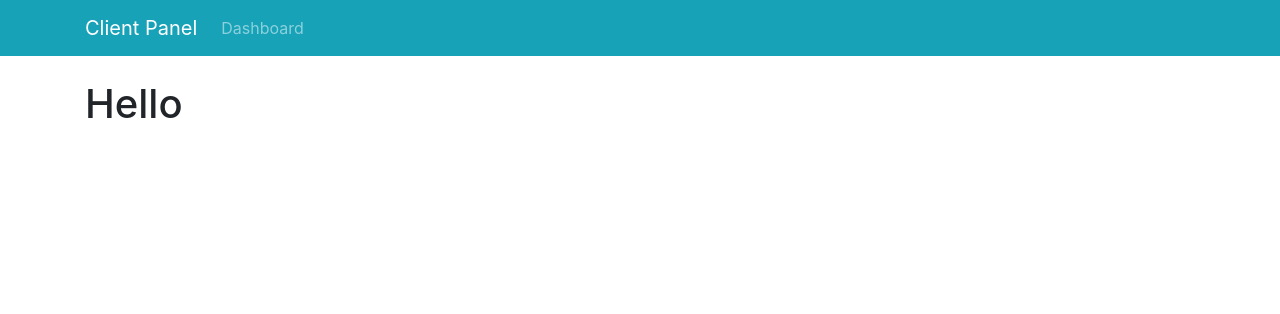
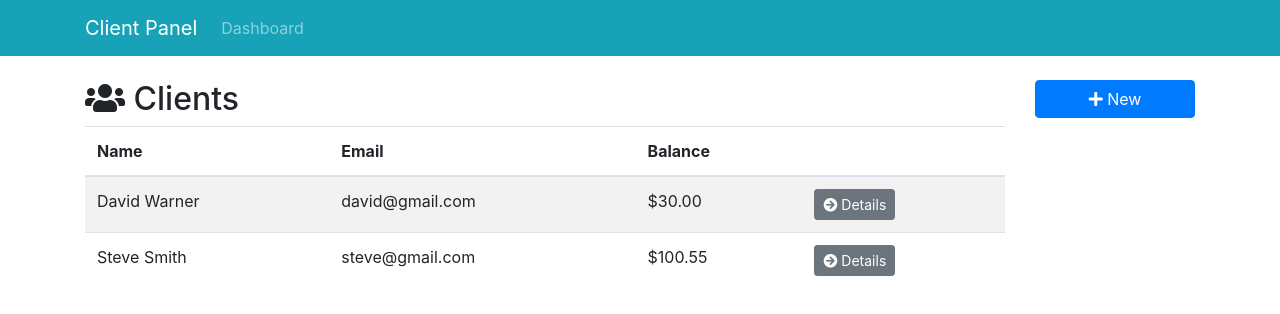
Before and after one commit to imshashi/client-panel, a React (Create React App) app: page / in a window 1280 px wide. Shown: the top 314 px of the page. Built offline with nearby package versions, Linux system fonts and the light colour scheme.

Commit message:
basic structure for Dashboard, Sidebar and Clients components

```diff
--- a/src/App.js
+++ b/src/App.js
@@ -2,6 +2,7 @@
 import { BrowserRouter as Router, Route, Switch } from 'react-router-dom';
 import './App.css';
 import AppNavbar from './components/layout/AppNavbar';
+import Dashboard from './components/layout/Dashboard';
 
 class App extends Component {
   render() {
@@ -10,7 +11,9 @@
         <div className="App">
           <AppNavbar />
           <div className="container">
-            <h1>Hello</h1>
+            <Switch>
+              <Route exact path="/" component={ Dashboard } />
+            </Switch>
           </div>
         </div>
       </Router>
--- a/src/components/clients/Clients.js
+++ b/src/components/clients/Clients.js
@@ -0,0 +1,68 @@
+import React, { Component } from 'react';
+import { Link } from 'react-router-dom';
+
+class Clients extends Component {
+  render() {
+    const clients = [
+      {
+        id: 10001,
+        firstName: 'David',
+        lastName: 'Warner',
+        email: 'david@gmail.com',
+        phone: '666-888-2574',
+        balance: '30'
+      },
+      {
+        id: 10002,
+        firstName: 'Steve',
+        lastName: 'Smith',
+        email: 'steve@gmail.com',
+        phone: '777-465-2574',
+        balance: '100.55'
+      }
+    ]
+
+    if (clients) {
+      return (
+        <div>
+          <div className="row">
+            <div className="col-md-6">
+              <h2>{' '} <i className="fas fa-users"></i> Clients {' '}</h2>
+            </div>
+            <div className="col-md-6">
+
+            </div>
+          </div>
+          <table className="table table-striped">
+            <thead className="thead-inverse">
+              <tr>
+                <th>Name</th>
+                <th>Email</th>
+                <th>Balance</th>
+                <th></th>
+              </tr>
+            </thead>
+            <tbody>
+              { clients.map(client => (
+                <tr key={ client.id } >
+                  <td>{ client.firstName } { client.lastName }</td>
+                  <td>{ client.email }</td>
+                  <td>${ parseFloat(client.balance).toFixed(2) }</td>
+                  <td>
+                    <Link to={`/clients/${client.id}`} className="btn btn-secondary btn-sm">
+                      <i className="fas fa-arrow-circle-right"></i> Details
+                    </Link>
+                  </td>
+                </tr>
+              )) }
+            </tbody>
+          </table>
+        </div>
+      );
+    } else {
+      return <h1>Loading..</h1>
+    }
+  }
+}
+
+export default Clients;
--- a/src/components/layout/Dashboard.js
+++ b/src/components/layout/Dashboard.js
@@ -0,0 +1,18 @@
+import React from 'react';
+import Clients from '../clients/Clients';
+import Sidebar from './Sidebar';
+
+const Dashboard = () => {
+  return (
+    <div className="row">
+      <div className="col-md-10">
+        <Clients />
+      </div>
+      <div className="col-md-2">
+        <Sidebar />
+      </div>
+    </div>
+  );
+}
+
+export default Dashboard;
--- a/src/components/layout/Sidebar.js
+++ b/src/components/layout/Sidebar.js
@@ -0,0 +1,14 @@
+import React from 'react';
+import { Link } from 'react-router-dom';
+
+const Sidebar = () => {
+  return (
+    <div>
+      <Link to="/clients/new" className="btn btn-primary btn-block">
+        <i className="fas fa-plus" ></i> New
+      </Link>
+    </div>
+  );
+}
+
+export default Sidebar;
```
